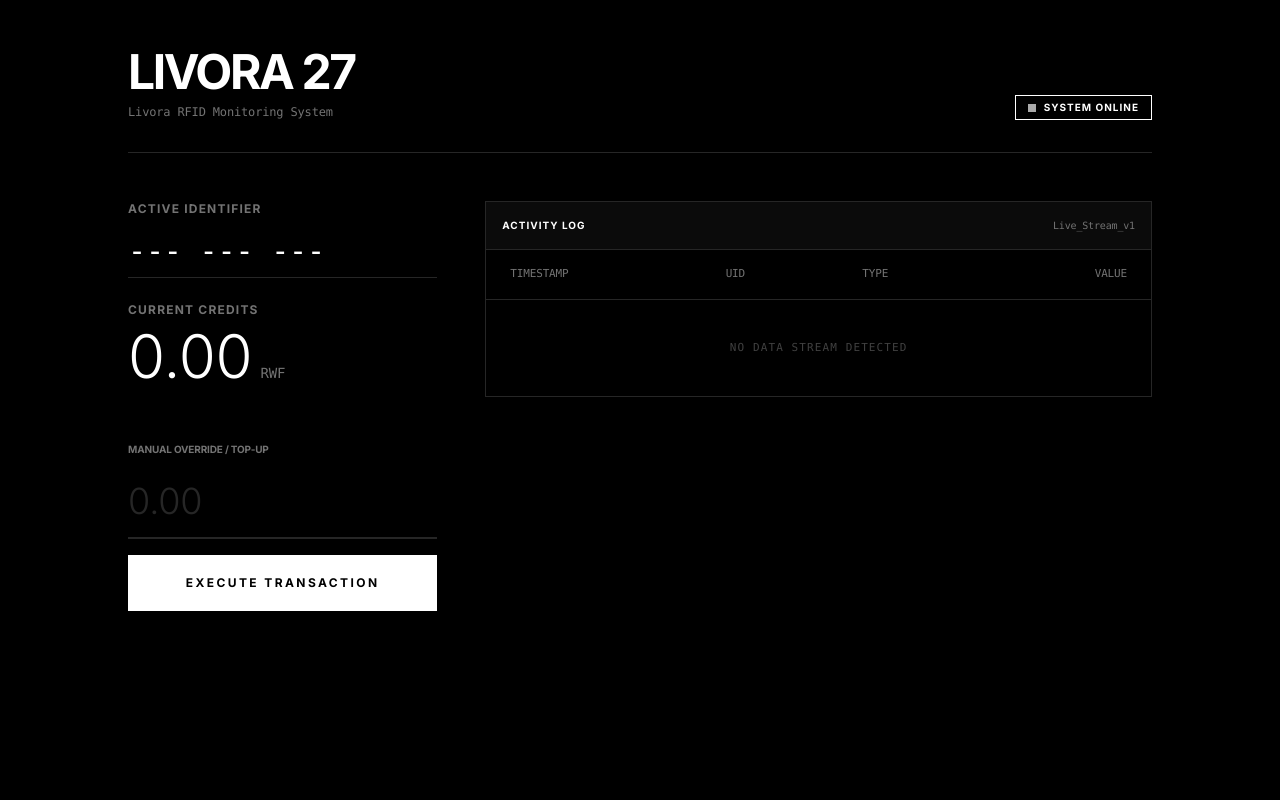
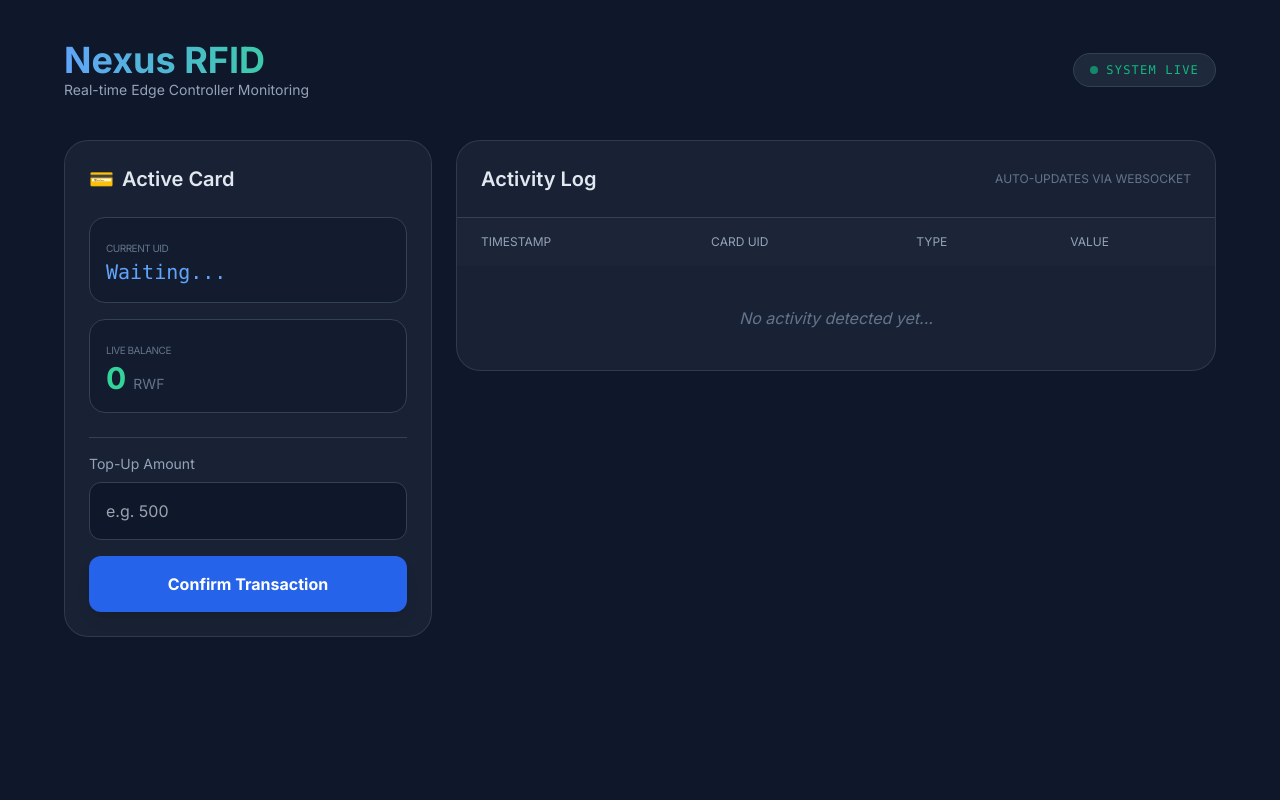
Before and after one commit to Ishoula/RFID-card-topup, a Flask app: page / in a window 1280 px wide. Run offline with Flask 3, Linux system fonts and the light colour scheme; some libraries are stand-ins or nearby versions.

Commit message:
Debugged frontend

```diff
--- a/app.py
+++ b/app.py
@@ -4,44 +4,45 @@ import paho.mqtt.client as mqtt
 import json
 
 app = Flask(__name__)
-socketio = SocketIO(app, cors_allowed_origins="*")
 
-# --- Configuration ---
-TEAM_ID = "livora27" # [cite: 57]
-MQTT_BROKER = "157.173.101.159" # [cite: 12]
-TOPIC_STATUS = f"rfid/{TEAM_ID}/card/status" # [cite: 61]
-TOPIC_TOPUP = f"rfid/{TEAM_ID}/card/topup" # [cite: 68]
-TOPIC_BALANCE = f"rfid/{TEAM_ID}/card/balance" # [cite: 76]
+socketio = SocketIO(app, cors_allowed_origins="*", async_mode='threading')
 
-# --- MQTT Setup ---
+TEAM_ID = "livora27"
+MQTT_BROKER = "157.173.101.159"
+TOPIC_STATUS = f"rfid/{TEAM_ID}/card/status"
+TOPIC_TOPUP = f"rfid/{TEAM_ID}/card/topup"
+TOPIC_BALANCE = f"rfid/{TEAM_ID}/card/balance"
+
 def on_connect(client, userdata, flags, rc):
     print(f"Connected to MQTT with result code {rc}")
-    client.subscribe(TOPIC_STATUS) # [cite: 48]
+    client.subscribe(TOPIC_STATUS)
     client.subscribe(TOPIC_BALANCE)
 
 def on_message(client, userdata, msg):
-    payload = json.loads(msg.payload.decode())
-    print(f"Received MQTT: {payload}")
-    # Push update to Dashboard via WebSocket [cite: 49, 97]
-    socketio.emit('update_dashboard', payload)
+    try:
+        payload = json.loads(msg.payload.decode())
+        print(f"Received MQTT: {payload}")
+
+        socketio.emit('update_dashboard', payload)
+    except Exception as e:
+        print(f"Error parsing MQTT message: {e}")
 
 mqtt_client = mqtt.Client()
 mqtt_client.on_connect = on_connect
 mqtt_client.on_message = on_message
-mqtt_client.connect(MQTT_BROKER, 1883, 60) # [cite: 17]
+
+mqtt_client.connect(MQTT_BROKER, 1883, 60)
 mqtt_client.loop_start()
 
-# --- Routes ---
 @app.route('/')
 def index():
     return render_template('dashboard.html')
 
-@app.route('/topup', methods=['POST']) # [cite: 93]
+@app.route('/topup', methods=['POST'])
 def handle_topup():
     data = request.json
-    # Send command to ESP8266 via MQTT [cite: 48, 67]
     mqtt_client.publish(TOPIC_TOPUP, json.dumps(data))
     return jsonify({"status": "Command sent to device"})
 
 if __name__ == '__main__':
-    socketio.run(app, host='0.0.0.0', port=2727)
+    socketio.run(app, host='0.0.0.0', port=2727, allow_unsafe_werkzeug=True)
--- a/templates/dashboard.html
+++ b/templates/dashboard.html
@@ -8,92 +8,73 @@
     <script src="https://cdn.tailwindcss.com"></script>
     <link href="https://fonts.googleapis.com/css2?family=Inter:wght@300;400;600;700&display=swap" rel="stylesheet">
     <style>
-    body {
-        font-family: 'Inter', sans-serif;
-        background: #000000;
-        letter-spacing: -0.01em;
-    }
+        body { font-family: 'Inter', sans-serif; background: #0f172a; }
+        .glass { background: rgba(30, 41, 59, 0.7); backdrop-filter: blur(12px); border: 1px solid rgba(255,255,255,0.1); }
+        .animate-fade-in { animation: fadeIn 0.5s ease-out; }
+        @keyframes fadeIn { from { opacity: 0; transform: translateY(-10px); } to { opacity: 1; transform: translateY(0); } }
+    </style>
+</head>
+<body class="text-slate-200 min-h-screen p-4 md:p-10">
+    <div class="max-w-6xl mx-auto space-y-6">
 
-    /* Stark Borders & High Contrast Glass */
-    .glass {
-        background: #0a0a0a;
-        border: 1px solid #262626;
-        border-radius: 0px; /* Sharp corners for a more brutalist look */
-    }
-
-    /* Custom Scrollbar for the Minimalist look */
-    ::-webkit-scrollbar { width: 4px; }
-    ::-webkit-scrollbar-track { background: #000; }
-    ::-webkit-scrollbar-thumb { background: #404040; }
-
-    .monochrome-glow {
-        box-shadow: 0 0 20px rgba(255, 255, 255, 0.05);
-    }
-</style>
-</head>
-<body class="text-white min-h-screen p-6 md:p-12">
-    <div class="max-w-5xl mx-auto space-y-12">
-
-        <header class="flex justify-between items-end border-b border-neutral-800 pb-8">
+        <header class="flex justify-between items-center mb-10">
             <div>
-                <h1 class="text-5xl font-bold tracking-tighter uppercase">Livora 27</h1>
-                <p class="text-neutral-500 text-xs font-mono mt-2">Livora RFID Monitoring System</p>
+                <h1 class="text-4xl font-extrabold bg-gradient-to-r from-blue-400 to-emerald-400 bg-clip-text text-transparent">Nexus RFID</h1>
+                <p class="text-slate-400 text-sm">Real-time Edge Controller Monitoring</p>
             </div>
-            <div class="text-right">
-                <div class="inline-flex items-center gap-2 px-3 py-1 border border-white text-[10px] font-bold uppercase tracking-widest">
-                    <span class="w-2 h-2 bg-white animate-pulse"></span>
-                    System Online
-                </div>
+            <div class="flex items-center gap-2 px-4 py-2 rounded-full bg-slate-800 border border-slate-700">
+                <div class="w-2 h-2 rounded-full bg-emerald-500 animate-pulse"></div>
+                <span class="text-xs font-mono uppercase tracking-widest text-emerald-500">System Live</span>
             </div>
         </header>
 
-        <div class="grid lg:grid-cols-3 gap-12">
-            <div class="lg:col-span-1 space-y-8">
-                <section class="space-y-6">
-                    <div>
-                        <h2 class="text-xs font-bold uppercase tracking-widest text-neutral-500 mb-4">Active Identifier</h2>
-                        <p id="card_uid" class="text-3xl font-mono truncate border-b border-neutral-800 pb-2">--- --- ---</p>
-                    </div>
+        <div class="grid lg:grid-cols-3 gap-6">
+            <div class="lg:col-span-1 space-y-6">
+                <div class="glass p-6 rounded-3xl space-y-6">
+                    <h2 class="text-xl font-semibold flex items-center gap-2">
+                        <span>💳</span> Active Card
+                    </h2>
 
-                    <div>
-                        <h2 class="text-xs font-bold uppercase tracking-widest text-neutral-500 mb-2">Current Credits</h2>
-                        <div class="flex items-baseline gap-2">
-                            <span id="balance" class="text-6xl font-light">0.00</span>
-                            <span class="text-sm font-mono text-neutral-500">RWF</span>
+                    <div class="space-y-4">
+                        <div class="bg-slate-900/50 p-4 rounded-2xl border border-slate-700">
+                            <label class="text-[10px] uppercase tracking-tighter text-slate-500">Current UID</label>
+                            <p id="card_uid" class="text-xl font-mono text-blue-400">Waiting...</p>
+                        </div>
+                        <div class="bg-slate-900/50 p-4 rounded-2xl border border-slate-700">
+                            <label class="text-[10px] uppercase tracking-tighter text-slate-500">Live Balance</label>
+                            <p id="balance" class="text-3xl font-bold text-emerald-400">0 <span class="text-sm font-normal text-slate-500">RWF</span></p>
                         </div>
                     </div>
 
-                    <div class="pt-8 space-y-4">
-                        <div class="group">
-                            <label class="block text-[10px] uppercase font-bold text-neutral-500 mb-2">Manual Override / Top-up</label>
-                            <input type="number" id="amount" placeholder="0.00"
-                                   class="w-full bg-transparent border-b-2 border-neutral-800 focus:border-white outline-none py-4 text-4xl font-light transition-colors placeholder:text-neutral-800">
-                        </div>
-                        <button onclick="sendTopup()" class="w-full bg-white text-black font-bold py-5 hover:bg-neutral-200 transition-all uppercase text-xs tracking-[0.2em]">
-                            Execute Transaction
+                    <div class="pt-4 border-t border-slate-700">
+                        <label class="block text-sm mb-2 text-slate-400">Top-Up Amount</label>
+                        <input type="number" id="amount" placeholder="e.g. 500"
+                               class="w-full bg-slate-900 border border-slate-700 rounded-xl p-4 mb-4 focus:ring-2 focus:ring-blue-500 outline-none transition-all">
+                        <button onclick="sendTopup()" class="w-full bg-blue-600 hover:bg-blue-500 text-white font-bold py-4 rounded-xl transition-all shadow-lg active:scale-95">
+                            Confirm Transaction
                         </button>
                     </div>
-                </section>
+                </div>
             </div>
 
             <div class="lg:col-span-2">
-                <div class="border border-neutral-800">
-                    <div class="p-4 border-b border-neutral-800 bg-neutral-900/50 flex justify-between items-center">
-                        <h2 class="text-[10px] font-bold uppercase tracking-widest">Activity Log</h2>
-                        <span class="text-[10px] font-mono text-neutral-500">Live_Stream_v1</span>
+                <div class="glass rounded-3xl overflow-hidden">
+                    <div class="p-6 border-b border-slate-700 flex justify-between items-center">
+                        <h2 class="text-xl font-semibold">Activity Log</h2>
+                        <span class="text-xs text-slate-500 uppercase">Auto-updates via WebSocket</span>
                     </div>
                     <div class="overflow-x-auto">
-                        <table class="w-full text-left font-mono text-[11px]">
-                            <thead class="text-neutral-500 border-b border-neutral-800">
+                        <table class="w-full text-left">
+                            <thead class="bg-slate-800/50 text-slate-400 text-xs uppercase">
                                 <tr>
-                                    <th class="px-6 py-4 font-normal">TIMESTAMP</th>
-                                    <th class="px-6 py-4 font-normal">UID</th>
-                                    <th class="px-6 py-4 font-normal">TYPE</th>
-                                    <th class="px-6 py-4 font-normal text-right">VALUE</th>
+                                    <th class="px-6 py-4 font-medium">Timestamp</th>
+                                    <th class="px-6 py-4 font-medium">Card UID</th>
+                                    <th class="px-6 py-4 font-medium">Type</th>
+                                    <th class="px-6 py-4 font-medium">Value</th>
                                 </tr>
                             </thead>
-                            <tbody id="activity-body" class="divide-y divide-neutral-900">
-                                <tr class="text-neutral-700"><td colspan="4" class="px-6 py-10 text-center uppercase tracking-widest">No Data Stream Detected</td></tr>
+                            <tbody id="activity-body" class="divide-y divide-slate-700/50">
+                                <tr class="text-slate-500 italic"><td colspan="4" class="px-6 py-10 text-center">No activity detected yet...</td></tr>
                             </tbody>
                         </table>
                     </div>
@@ -101,5 +82,74 @@
             </div>
         </div>
     </div>
+
+    <script>
+        const socket = io();
+        const activityBody = document.getElementById('activity-body');
+
+        socket.on('update_dashboard', function(data) {
+            console.log("Received data:", data);
+            const now = new Date().toLocaleTimeString();
+
+            if (data.uid) document.getElementById('card_uid').innerText = data.uid;
+
+            let displayVal = "";
+            let type = "SCAN";
+            let color = "text-blue-400";
+            let badgeColor = "border-blue-500/50 text-blue-500";
+
+            if (data.balance !== undefined) {
+                document.getElementById('balance').innerText = data.balance + " RWF";
+                displayVal = data.balance + " RWF";
+            } else if (data['new_balance'] !== undefined) {
+                document.getElementById('balance').innerText = data['new_balance'] + " RWF";
+                displayVal = "+" + data['new_balance'] + " RWF";
+                type = "TOP-UP";
+                color = "text-emerald-400";
+                badgeColor = "border-emerald-500/50 text-emerald-500";
+            }
+
+            if (activityBody.innerText.includes("No activity")) activityBody.innerHTML = "";
+
+            const row = `
+                <tr class="hover:bg-slate-700/30 transition-colors animate-fade-in">
+                    <td class="px-6 py-4 text-xs font-mono text-slate-500">${now}</td>
+                    <td class="px-6 py-4 font-mono text-blue-400">${data.uid}</td>
+                    <td class="px-6 py-4">
+                        <span class="px-2 py-1 rounded-md text-[10px] font-bold border ${badgeColor} bg-slate-900">
+                            ${type}
+                        </span>
+                    </td>
+                    <td class="px-6 py-4 font-semibold ${color}">${displayVal}</td>
+                </tr>
+            `;
+            activityBody.insertAdjacentHTML('afterbegin', row);
+        });
+
+        async function sendTopup() {
+            const uid = document.getElementById('card_uid').innerText;
+            const amount = document.getElementById('amount').value;
+
+            if (uid === "Waiting...") return alert("Please scan a card first!");
+            if (!amount) return alert("Please enter an amount.");
+
+            try {
+                const response = await fetch('/topup', {
+                    method: 'POST',
+                    headers: {'Content-Type': 'application/json'},
+                    body: JSON.stringify({ uid: uid, amount: parseInt(amount) })
+                });
+
+                if(response.ok) {
+                    document.getElementById('amount').value = "";
+                } else {
+                    alert("Failed to send command");
+                }
+            } catch (err) {
+                console.error(err);
+                alert("Error connecting to server");
+            }
+        }
+    </script>
 </body>
 </html>
```
Also changed, not shown: esp8266/main.py (+1 -10 lines).
